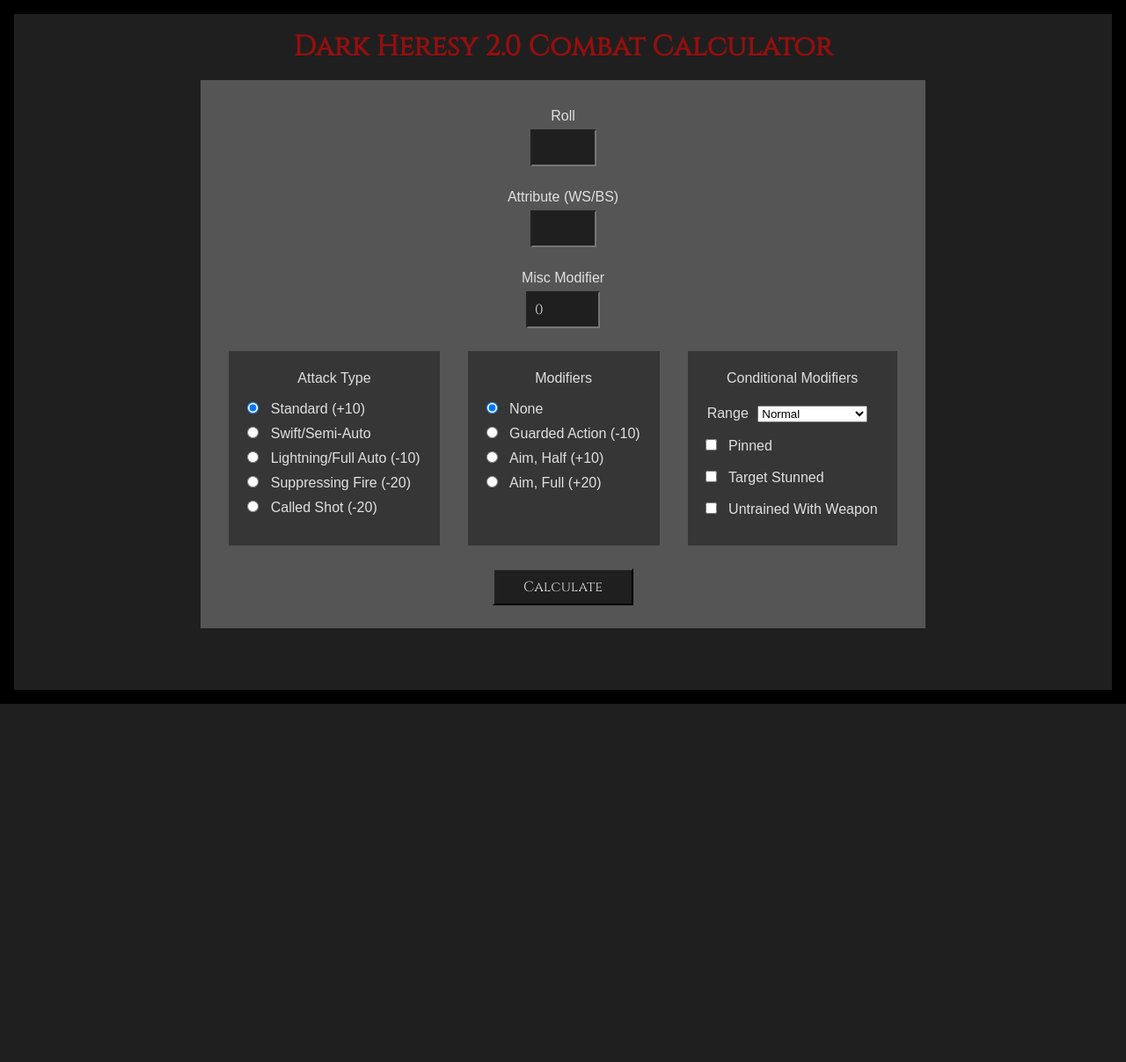
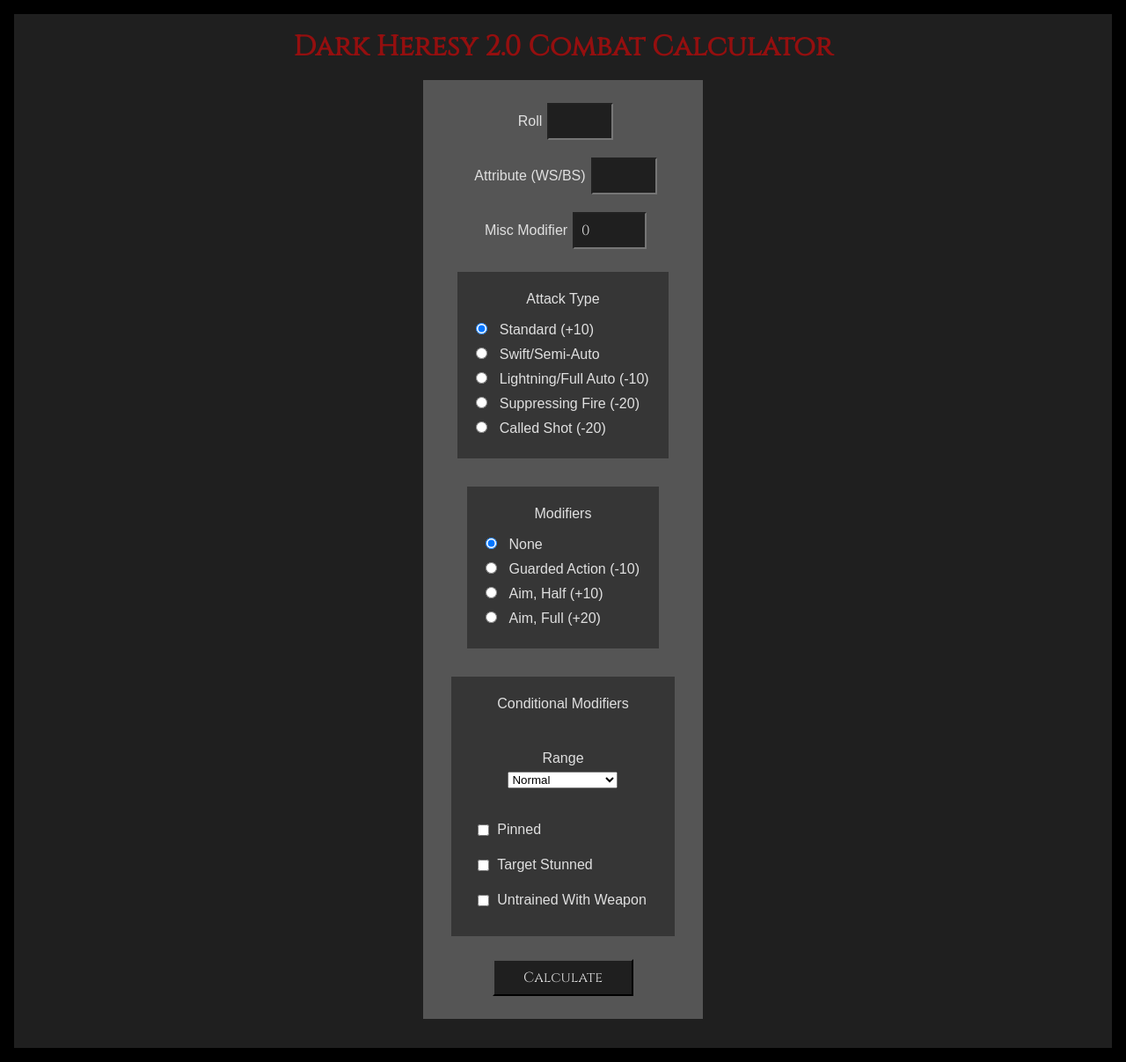
Before and after one commit to milo87/dark-heresy-combat-calculator, a Flask app: page / in a window 1280 px wide. Shown: the whole page at 88% size. Before the commit the page ends 800 px from the top, so only its background shows below. Run offline with Flask 3, Linux system fonts and the light colour scheme.

Commit message:
adjusted styling

```diff
--- a/static/style.css
+++ b/static/style.css
@@ -56,7 +56,7 @@ div.fc {
 
 div.fc p {
     display: flex;
-    flex-flow: column wrap;
+    flex-flow: row wrap;
     align-items: center;
     margin: 10px;
 }
--- a/templates/form.html
+++ b/templates/form.html
@@ -18,7 +18,7 @@
                 {{ form.misc(size=1) }}
             </p>
         </div>
-        <div class="fr">
+        <div class="fc">
             <div class="section">
                 {{ form.attack_type.label }}
                 {{ form.attack_type() }}
@@ -30,10 +30,10 @@
             <div class="section">
                 <label for="conditionals">Conditional Modifiers</label>
                 <div id="conditionals">
-                    <p>
+                    <div class="section">
                         {{ form.set_range.label }}
                         {{ form.set_range() }}
-                    </p>
+                    </div>
                     <p>
                         {{ form.pinned() }}
                         {{ form.pinned.label }}
```
